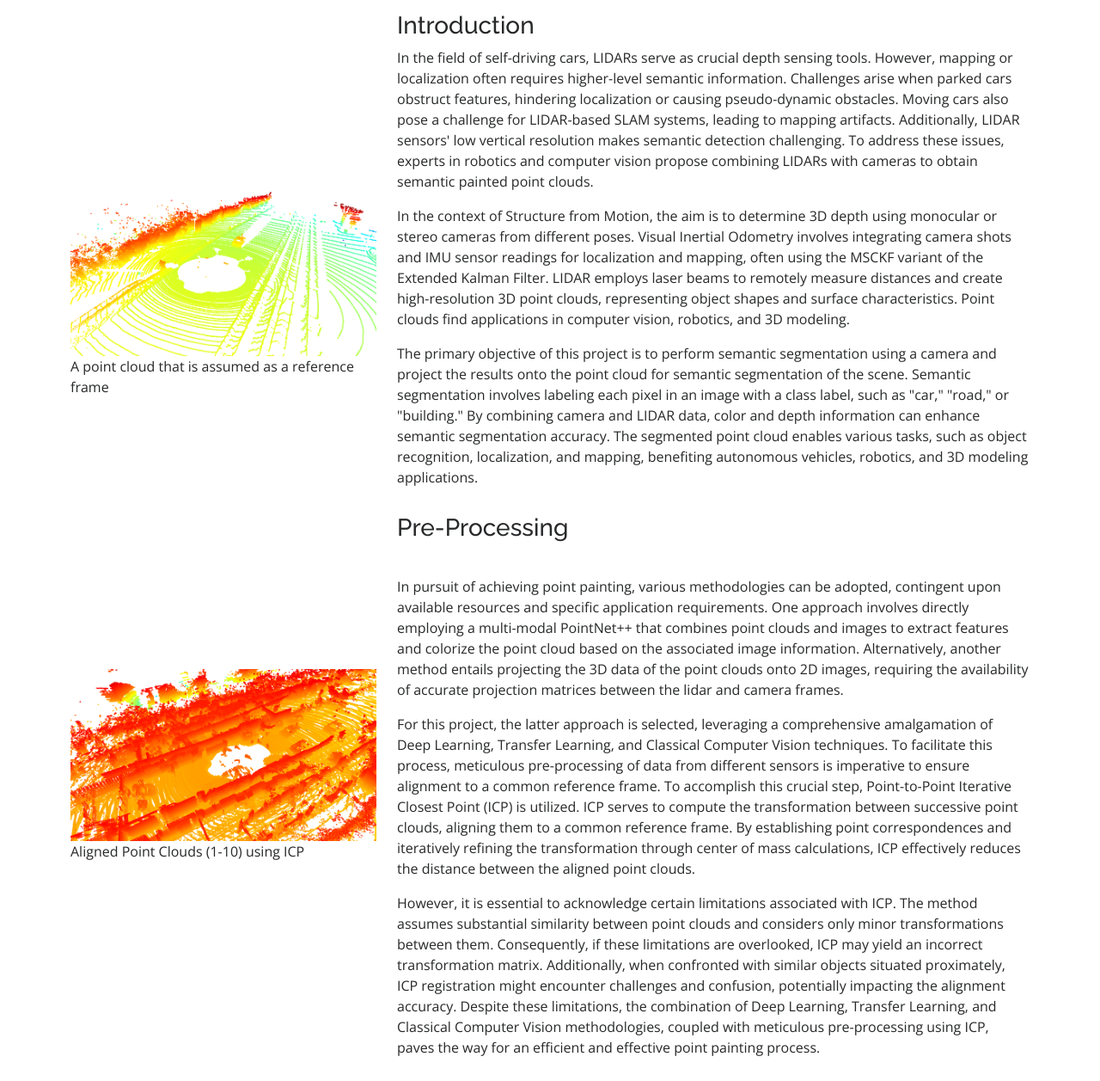
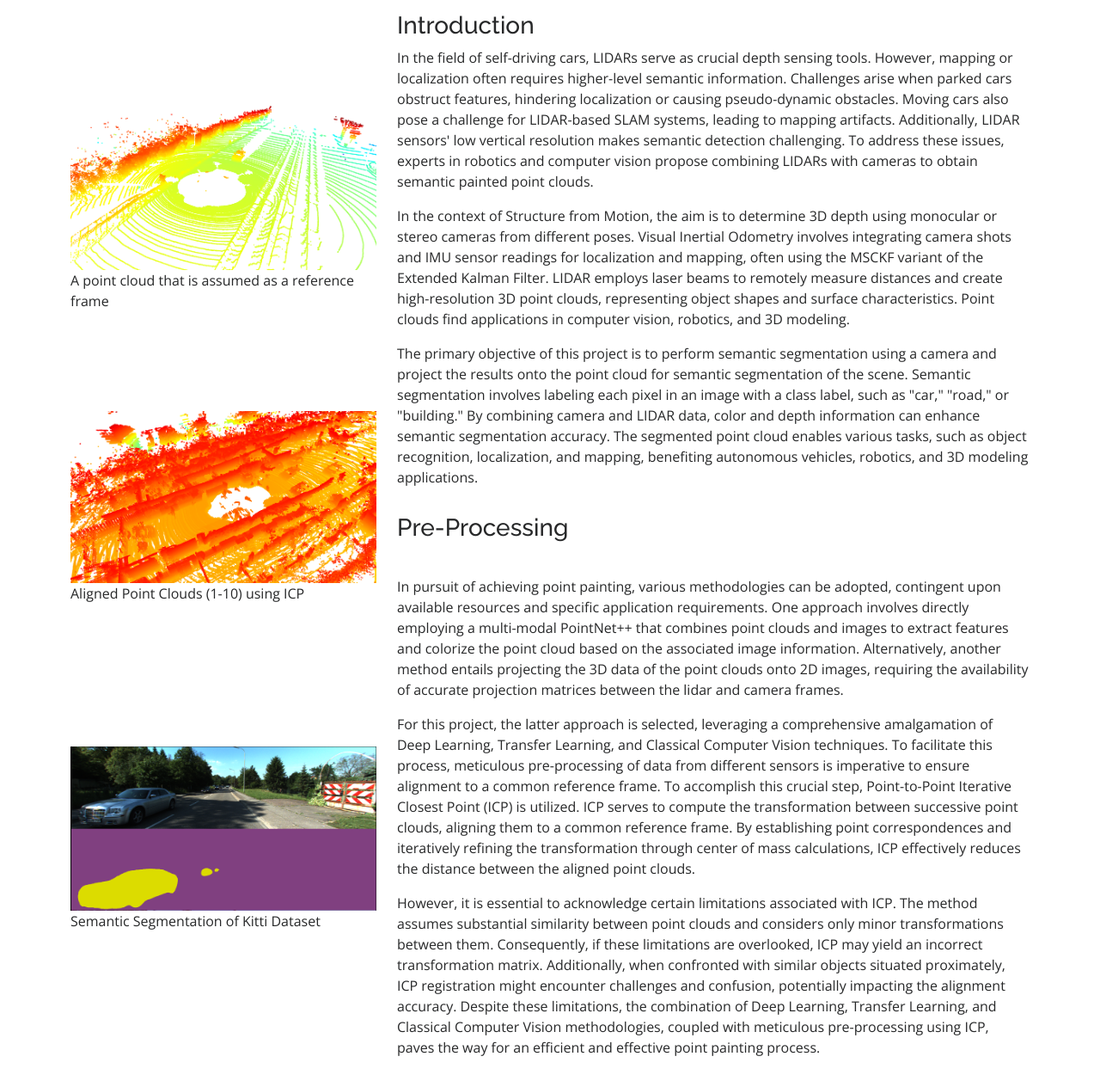
Before and after one commit to venk221/venk221.github.io, a plain HTML site: page pc.html in a window 1280 px wide. Shown: the part 357-1614 px from the top of the page at 86% size. Drawn offline with nearby package versions, Linux system fonts and the light colour scheme.

Commit message:
Add files via upload

```diff
--- a/pc.html
+++ b/pc.html
@@ -63,11 +63,11 @@
         </p>
         <div class="row">
           <div class="col-lg-4" data-aos="fade-right">
-            <img src="../assets/img/pc/1.png" class="img-fluid" alt="" style="margin-top: 200px;">
+            <img src="../assets/img/pc/1.png" class="img-fluid" alt="" style="margin-top: 100px;">
             <p class="image-caption">A point cloud that is assumed as a reference frame</p>
-            <img src="../assets/img/pc/2.png" class="img-fluid" alt="" style="margin-top: 300px;">
+            <img src="../assets/img/pc/2.png" class="img-fluid" alt="" style="margin-top: 100px;">
             <p class="image-caption">Aligned Point Clouds (1-10) using ICP </p>
-            <img src="../assets/img/pc/3.png" class="img-fluid" alt="" style="margin-top: 350px;">
+            <img src="../assets/img/pc/3.png" class="img-fluid" alt="" style="margin-top: 150px;">
             <p class="image-caption">Semantic Segmentation of Kitti Dataset </p>
             <!-- Replace the image with a video -->
             <img src="../assets/img/pc/8.png" class="img-fluid" alt="" style="margin-top: 170px;">
```
